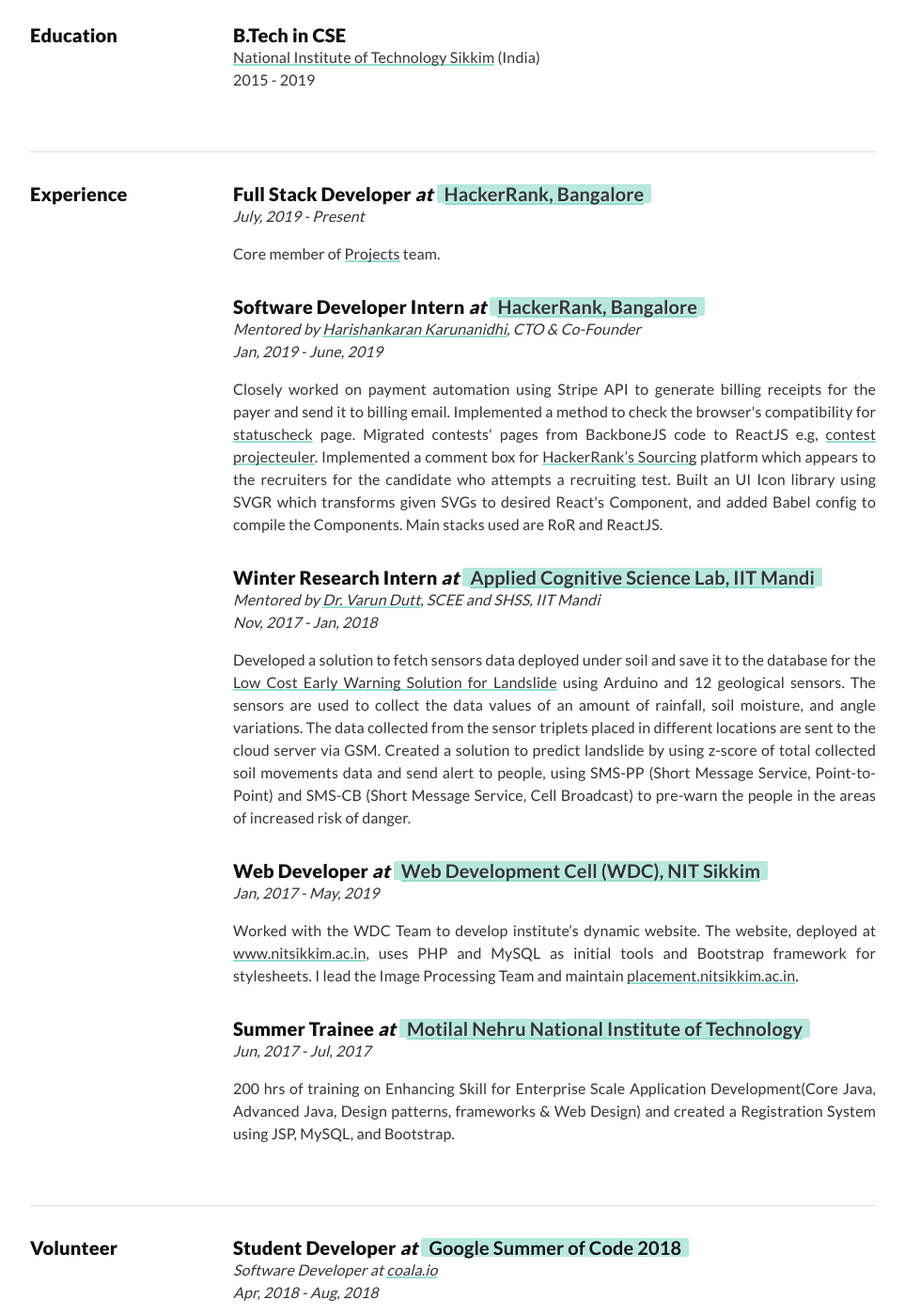
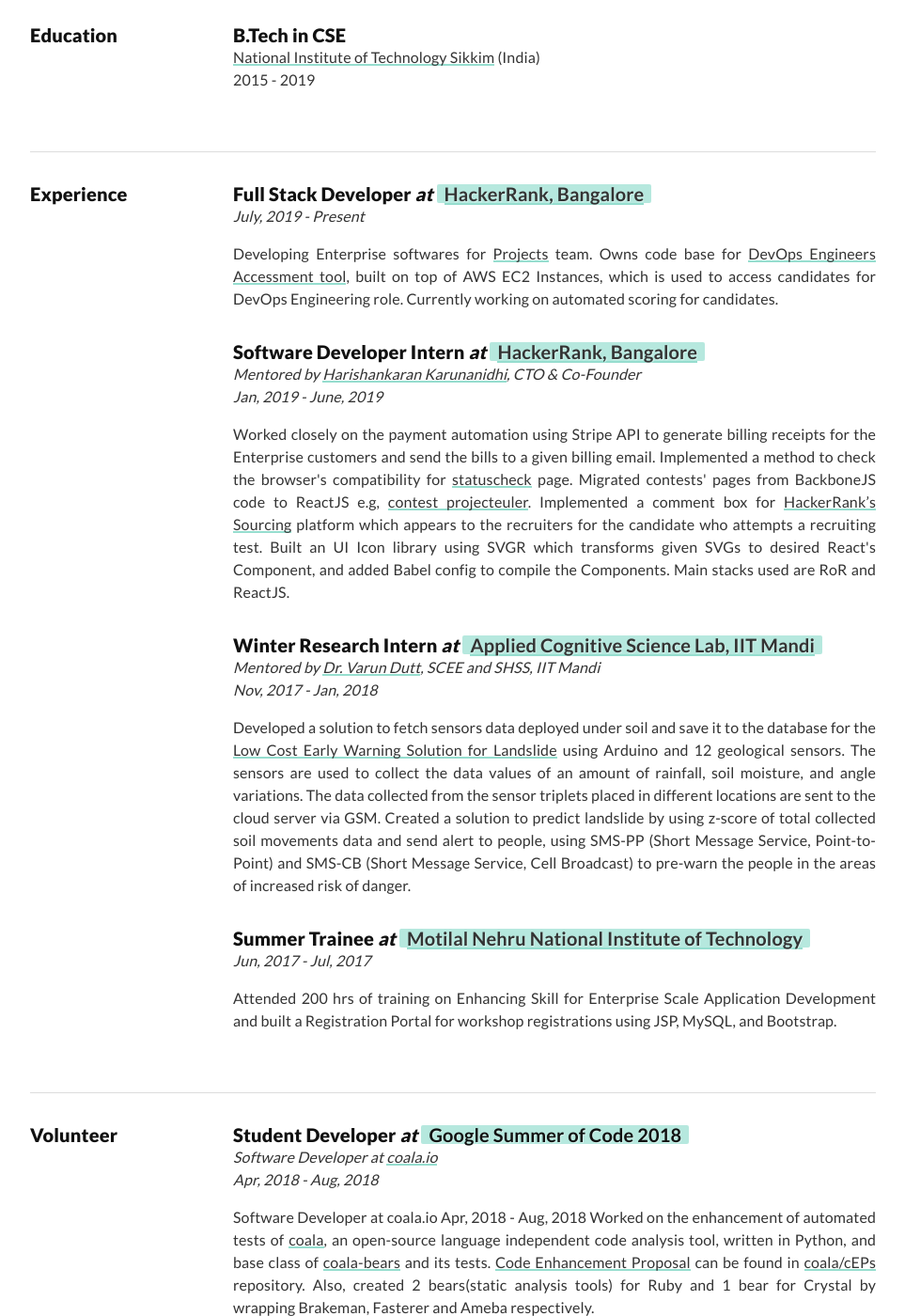
Before and after one commit to sangamcse/resume, a Jekyll site: the page built from index.html, in a window 1280 px wide and 1400 px high, scrolled down 473 px. Shown: the whole window at 94% size, without its empty margins (158-1121 px from the left). Built offline with Jekyll 4.4.1, drawn with Linux system fonts in a browser that asks for light colours; some of the changed text lies outside the part shown.

Commit message:
Feb 2020 Updates

```diff
--- a/_data/experiences.yml
+++ b/_data/experiences.yml
@@ -2,13 +2,13 @@
 - title: Full Stack Developer
   location: <a class="u-link" target="_blank" href="https://www.hackerrank.com/">HackerRank, Bangalore</a>
   duration: July, 2019 - Present
-  description: Core member of <a class="u-link" href="https://www.hackerrank.com/products/projects" target="_blank">Projects</a> team.
+  description: Developing Enterprise softwares for <a class="u-link" href="https://www.hackerrank.com/products/projects" target="_blank">Projects</a> team. Owns code base for <a class="u-link" href="https://www.hackerrank.com/products/projects#role5" target="_blank">DevOps Engineers Accessment tool</a>, built on top of AWS EC2 Instances, which is used to access candidates for DevOps Engineering role. Currently working on automated scoring for candidates.
 
 - title: Software Developer Intern
   location: <a class="u-link" target="_blank" href="https://www.hackerrank.com/">HackerRank, Bangalore</a>
   mentor: <a class="u-link" href="https://www.hackerrank.com/about-us/our-team/" target="_blank">Harishankaran Karunanidhi</a>, CTO & Co-Founder
   duration: Jan, 2019 - June, 2019
-  description: Closely worked on payment automation using Stripe API to generate billing receipts for the payer and send it to billing email. Implemented a method to check the browser's compatibility for <a class="u-link" target="_blank" href="https://www.hackerrank.com/statuscheck">statuscheck</a> page. Migrated contests' pages from BackboneJS code to ReactJS e.g, <a class="u-link" target="_blank" href="https://www.hackerrank.com/projecteuler/">contest projecteuler</a>. Implemented a comment box for <a class="u-link" target="_blank" href="https://www.hackerrank.com/work">HackerRank’s Sourcing</a> platform which appears to the recruiters for the candidate who attempts a recruiting test. Built an UI Icon library using SVGR which transforms given SVGs to desired React's Component, and added Babel config to compile the Components. Main stacks used are RoR and ReactJS.
+  description: Worked closely on the payment automation using Stripe API to generate billing receipts for the Enterprise customers and send the bills to a given billing email. Implemented a method to check the browser's compatibility for <a class="u-link" target="_blank" href="https://www.hackerrank.com/statuscheck">statuscheck</a> page. Migrated contests' pages from BackboneJS code to ReactJS e.g, <a class="u-link" target="_blank" href="https://www.hackerrank.com/projecteuler/">contest projecteuler</a>. Implemented a comment box for <a class="u-link" target="_blank" href="https://www.hackerrank.com/work">HackerRank’s Sourcing</a> platform which appears to the recruiters for the candidate who attempts a recruiting test. Built an UI Icon library using SVGR which transforms given SVGs to desired React's Component, and added Babel config to compile the Components. Main stacks used are RoR and ReactJS.
 
 - title: Winter Research Intern
   location: <a class="u-link" target="_blank" href="http://acslab.org">Applied Cognitive Science Lab, IIT Mandi</a>
@@ -16,12 +16,7 @@
   duration: Nov, 2017 - Jan, 2018
   description: Developed a solution to fetch sensors data deployed under soil and save it to the database for the <a class="u-link" target="_blank" href="http://landslidemonitoring.esy.es/">Low Cost Early Warning Solution for Landslide</a> using Arduino and 12 geological sensors. The sensors are used to collect the data values of an amount of rainfall, soil moisture, and angle variations. The data collected from the sensor triplets placed in different locations are sent to the cloud server via GSM. Created a solution to predict landslide by using z-score of total collected soil movements data and send alert to people, using SMS-PP (Short Message Service, Point-to-Point) and SMS-CB (Short Message Service, Cell Broadcast) to pre-warn the people in the areas of increased risk of danger.
 
-- title: Web Developer
-  location: <a class="u-link" target="_blank" href="https://nitsikkim.ac.in/webdevelopmentcell">Web Development Cell (WDC), NIT Sikkim</a>
-  duration: Jan, 2017 - May, 2019
-  description: Worked with the WDC Team to develop institute’s dynamic website. The website, deployed at <a class="u-link" href="//www.nitsikkim.ac.in" target="_blank">www.nitsikkim.ac.in</a>, uses PHP and MySQL as initial tools and Bootstrap framework for stylesheets. I lead the Image Processing Team and maintain <a class="u-link" href="https://placement.nitsikkim.ac.in" target="_blank">placement.nitsikkim.ac.in</a>.
-
 - title: Summer Trainee
   location: <a class="u-link" target="_blank" href="http://www.mnnit.ac.in/">Motilal Nehru National Institute of Technology</a>
   duration: Jun, 2017 - Jul, 2017
-  description: 200 hrs of training on Enhancing Skill for Enterprise Scale Application Development(Core Java, Advanced Java, Design patterns, frameworks & Web Design) and created a Registration System using JSP, MySQL, and Bootstrap.
+  description: Attended 200 hrs of training on Enhancing Skill for Enterprise Scale Application Development and built a Registration Portal for workshop registrations using JSP, MySQL, and Bootstrap.
--- a/_data/skills.yml
+++ b/_data/skills.yml
@@ -1,8 +1,8 @@
 # Skills
 - skill: Languages
-  proficient: [ Python, PHP, JavaScript, C, C++ ]
-  familiar: [ Shell Script, Swift, C#, Ruby, Java ]
+  proficient: [ Python, PHP, JavaScript, C/C++ ]
+  familiar: [ Shell Script, Swift, C#, Ruby, Dart, Java ]
 
 - skill: Tools/Frameworks
-  proficient: [ ReactJS, Ruby on Rails, MySQL, Git, pytest, unittest, coala, LaTeX, VSCode, Unix-System (Linux & MacOS) ]
+  proficient: [ ReactJS, Ruby on Rails, MySQL, Flutter, Git, AWS, pytest, unittest, coala, LaTeX, VSCode, Unix-System (Linux & MacOS) ]
   familiar: [ Babel, SASS, Redux, Karma, Yarn, Rspec, Django, Android, OpenGL, NodeJS, AngularJS, Docker, PyGame, NumPy, Keras, NLTK, matplotlib, PostgreSQL ]
--- a/_data/volunteers.yml
+++ b/_data/volunteers.yml
@@ -12,3 +12,8 @@
   organisation: <a class="u-link" href="https://www.coala.io" target="_blank">coala.io</a>
   duration: Apr, 2018 - Aug, 2018
   description: Updated html-linter from version 0.3.0 to 0.4.0 of <a class="u-link" target="_blank" href="https://github.com/coala/coala-bears/pull/2148/commits/631ed37f7322fae7b9d7e16616f8c4009b9adb7e">HTMLLintBear</a> and fixed <a class="u-link" target="_blank" href="https://github.com/coala/coala-bears/blob/master/bears/python/PyLintBear.py">PyLintBear</a> which was breaking on Python 3.5.0.
+
+- title: Web Developer
+  location: <a class="u-link" target="_blank" href="https://nitsikkim.ac.in/webdevelopmentcell">Web Development Cell (WDC), NIT Sikkim</a>
+  duration: Jan, 2017 - May, 2019
+  description: Worked with the WDC Team to develop institute’s dynamic website. The website, deployed at <a class="u-link" href="//www.nitsikkim.ac.in" target="_blank">www.nitsikkim.ac.in</a>, uses PHP and MySQL as initial tools and Bootstrap framework for stylesheets. I lead the Image Processing Team and maintain <a class="u-link" href="https://placement.nitsikkim.ac.in" target="_blank">placement.nitsikkim.ac.in</a>.
```
Also changed, not shown: 2 other files.
